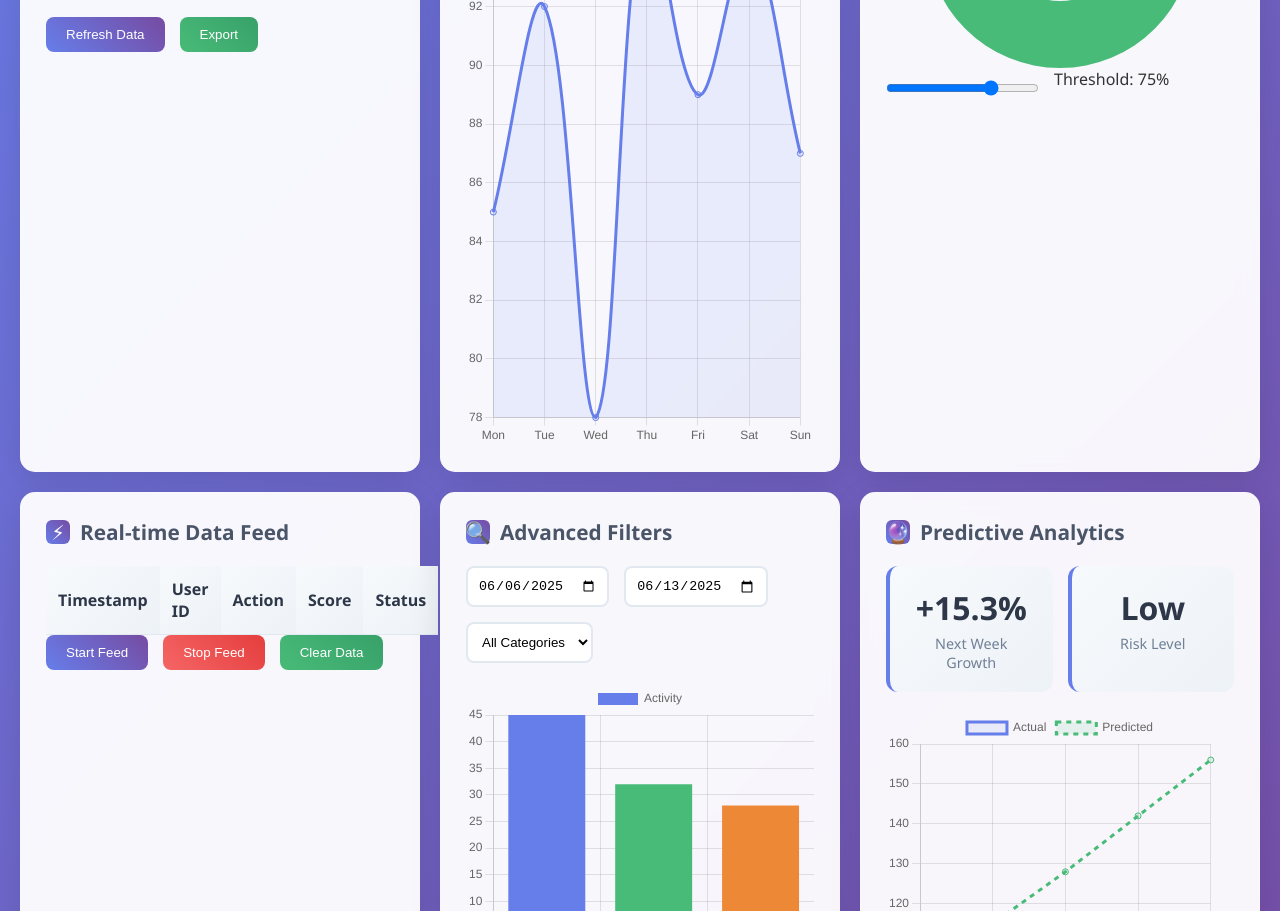
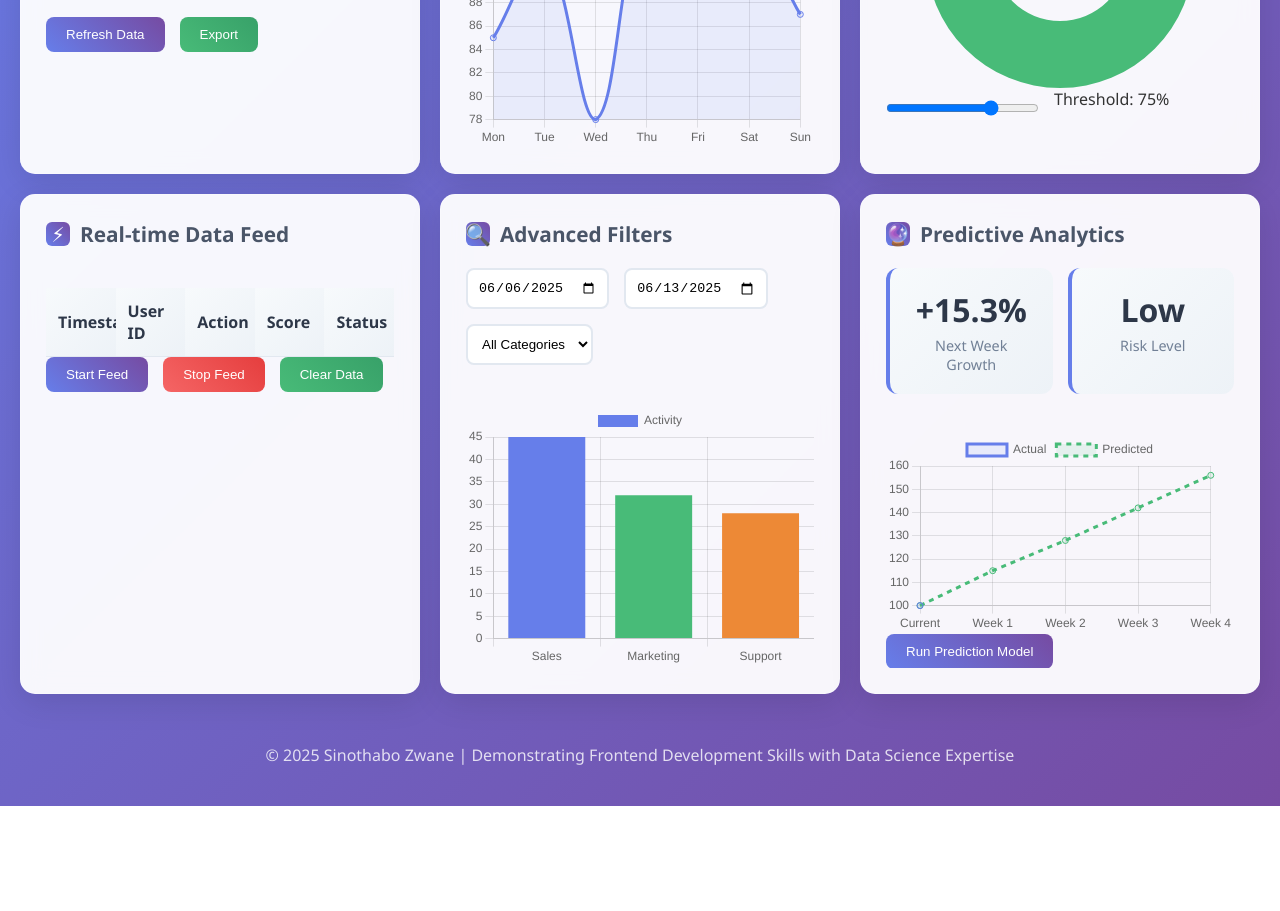
Before and after one commit to Siino-Z/data-analytics-dashboard, a plain HTML site: page index.html in a window 1280 px wide. Shown: the part 475-1386 px from the top of the page. After the commit the page ends 1281 px from the top, so only its background shows below. Drawn offline with nearby package versions, Linux system fonts and the light colour scheme; animation ran at ten frames a second.

Commit message:
fix css grid autfit

```diff
--- a/index.html
+++ b/index.html
@@ -65,6 +65,10 @@
             border: 1px solid rgba(255,255,255,0.2);
             transition: transform 0.3s ease, box-shadow 0.3s ease;
             animation: fadeInUp 0.6s ease-out;
+            /* FIX: Add max height and proper overflow handling */
+            max-height: 500px;
+            display: flex;
+            flex-direction: column;
         }
 
         .widget:hover {
@@ -79,6 +83,8 @@
             display: flex;
             align-items: center;
             gap: 10px;
+            /* FIX: Prevent header from shrinking */
+            flex-shrink: 0;
         }
 
         .icon {
@@ -98,6 +104,8 @@
             gap: 15px;
             margin-bottom: 20px;
             flex-wrap: wrap;
+            /* FIX: Prevent controls from shrinking */
+            flex-shrink: 0;
         }
 
         .btn {
@@ -142,6 +150,8 @@
             grid-template-columns: repeat(auto-fit, minmax(120px, 1fr));
             gap: 15px;
             margin-bottom: 20px;
+            /* FIX: Prevent stats from shrinking */
+            flex-shrink: 0;
         }
 
         .stat-card {
@@ -166,14 +176,34 @@
 
         .chart-container {
             position: relative;
-            height: 300px;
+            /* FIX: Use flexible height instead of fixed height */
+            height: 250px;
             margin-top: 20px;
+            /* FIX: Allow container to grow and shrink */
+            flex: 1;
+            min-height: 200px;
+        }
+
+        /* FIX: Special handling for canvas elements */
+        .chart-container canvas {
+            max-height: 100% !important;
         }
 
         .data-table {
             width: 100%;
             border-collapse: collapse;
             margin-top: 20px;
+            /* FIX: Add scroll container for table */
+            display: block;
+            max-height: 300px;
+            overflow-y: auto;
+        }
+
+        .data-table thead,
+        .data-table tbody {
+            display: table;
+            width: 100%;
+            table-layout: fixed;
         }
 
         .data-table th,
@@ -187,6 +217,8 @@
             background: linear-gradient(135deg, #f7fafc, #edf2f7);
             font-weight: 600;
             color: #2d3748;
+            position: sticky;
+            top: 0;
         }
 
         .data-table tr:hover {
@@ -208,6 +240,14 @@
             height: 30px;
             animation: spin 1s linear infinite;
             margin: 0 auto 10px;
+        }
+
+        /* FIX: Specific widget content containers */
+        .widget-content {
+            flex: 1;
+            display: flex;
+            flex-direction: column;
+            overflow: hidden;
         }
 
         @keyframes spin {
@@ -237,6 +277,10 @@
             .controls {
                 flex-direction: column;
             }
+
+            .widget {
+                max-height: 400px;
+            }
         }
 
         footer {
@@ -259,6 +303,7 @@
             <!-- KPI Overview -->
             <div class="widget">
                 <h3><span class="icon">📊</span>Key Performance Indicators</h3>
+                <div class="widget-content">
                     <div class="stats-grid">
                         <div class="stat-card">
                             <div class="stat-value" id="totalUsers">2,847</div>
@@ -282,10 +327,12 @@
                         <button class="btn secondary" onclick="exportData()">Export</button>
                     </div>
                 </div>
+            </div>
 
             <!-- Interactive Chart -->
             <div class="widget">
                 <h3><span class="icon">📈</span>Performance Trends</h3>
+                <div class="widget-content">
                     <div class="controls">
                         <select id="chartType" onchange="updateChart()">
                             <option value="line">Line Chart</option>
@@ -299,12 +346,16 @@
                         </select>
                         <button class="btn" onclick="randomizeData()">Generate New Data</button>
                     </div>
+                    <div class="chart-container">
                         <canvas id="performanceChart"></canvas>
+                    </div>
+                </div>
             </div>
 
             <!-- ML Model Performance -->
             <div class="widget">
                 <h3><span class="icon">🤖</span>ML Model Performance</h3>
+                <div class="widget-content">
                     <div class="chart-container">
                         <canvas id="mlChart"></canvas>
                     </div>
@@ -313,10 +364,12 @@
                         <label>Threshold: <span id="thresholdValue">75%</span></label>
                     </div>
                 </div>
+            </div>
 
             <!-- Real-time Data Feed -->
             <div class="widget">
                 <h3><span class="icon">⚡</span>Real-time Data Feed</h3>
+                <div class="widget-content">
                     <div class="loading" id="loadingIndicator">
                         <div class="spinner"></div>
                         <div>Loading real-time data...</div>
@@ -340,10 +393,12 @@
                         <button class="btn secondary" onclick="clearData()">Clear Data</button>
                     </div>
                 </div>
+            </div>
 
             <!-- Interactive Filters -->
             <div class="widget">
                 <h3><span class="icon">🔍</span>Advanced Filters</h3>
+                <div class="widget-content">
                     <div class="controls">
                         <input type="date" id="startDate" onchange="applyFilters()">
                         <input type="date" id="endDate" onchange="applyFilters()">
@@ -358,10 +413,12 @@
                         <canvas id="filteredChart"></canvas>
                     </div>
                 </div>
+            </div>
 
             <!-- Predictive Analytics -->
             <div class="widget">
                 <h3><span class="icon">🔮</span>Predictive Analytics</h3>
+                <div class="widget-content">
                     <div class="stats-grid">
                         <div class="stat-card">
                             <div class="stat-value" id="nextWeekPrediction">+15.3%</div>
@@ -377,6 +434,7 @@
                     </div>
                     <div class="controls">
                         <button class="btn" onclick="runPrediction()">Run Prediction Model</button>
+                    </div>
                 </div>
             </div>
         </div>
```
Lines whose indentation alone changed are shown as unchanged.
